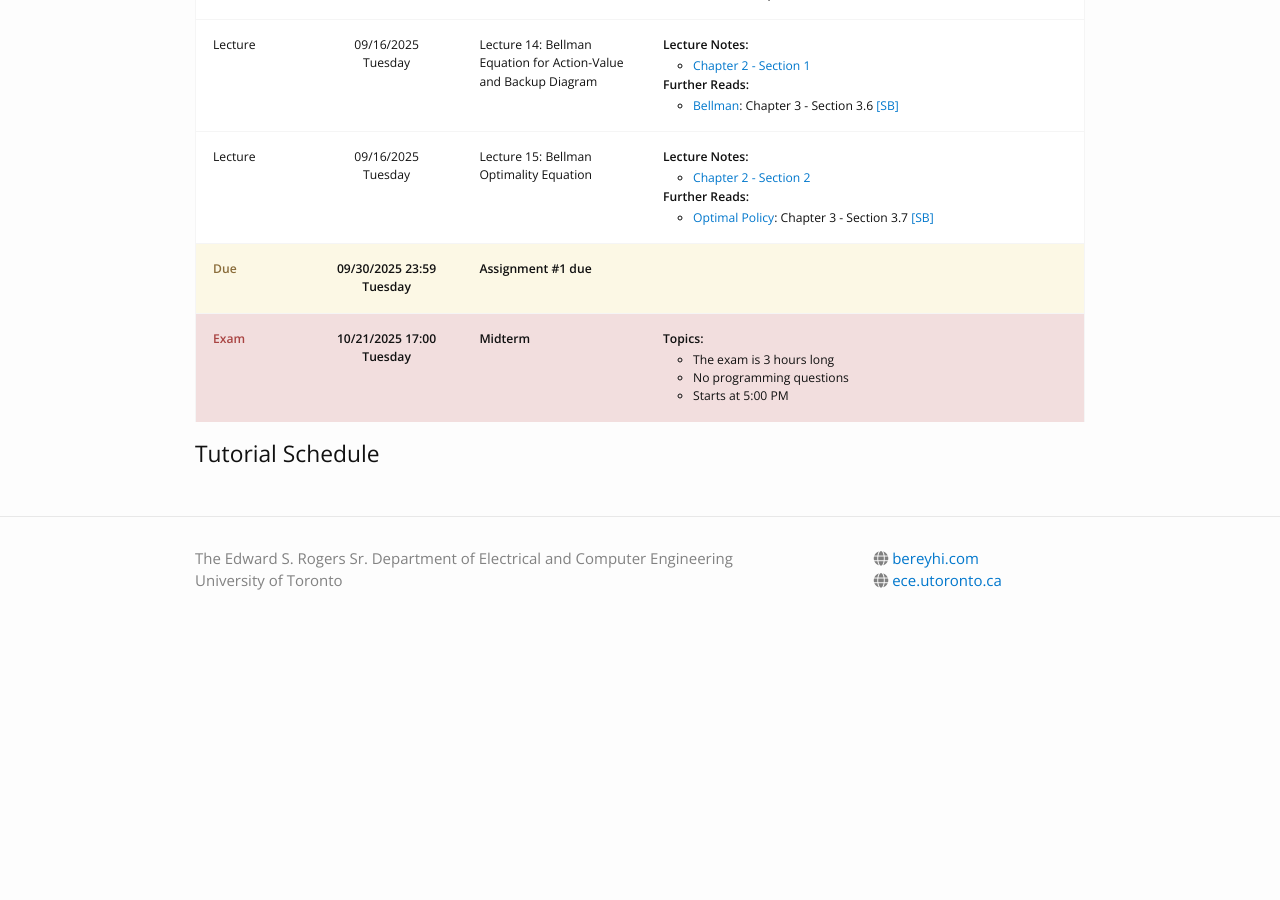
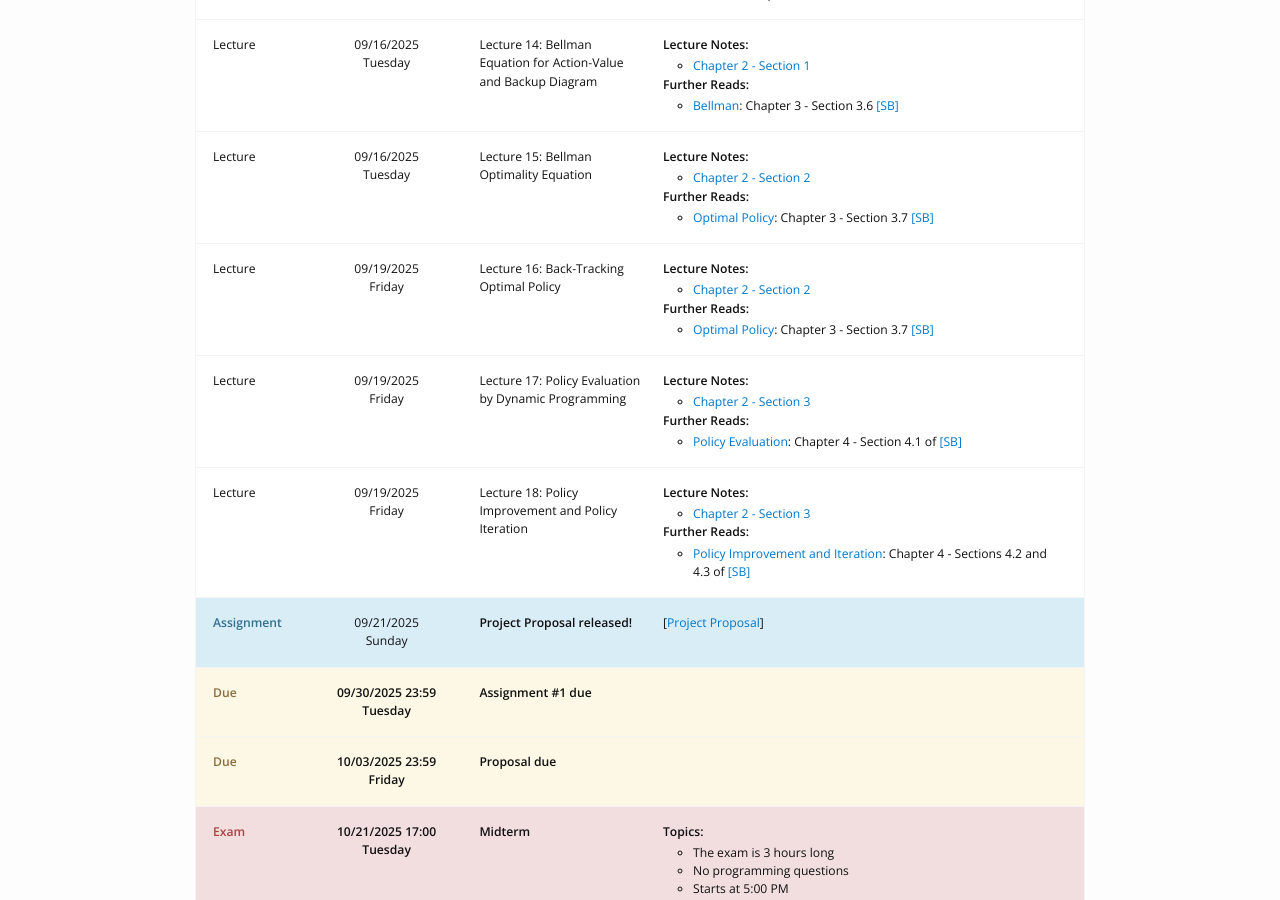
Before and after one commit to bereyhi-courses/rl-utoronto, a Jekyll site: the page built from schedule.md, in a window 1280 px wide and 900 px high, scrolled down 2106 px. Built offline with Jekyll 4.4.1, drawn with Linux system fonts in a browser that asks for light colours; nearby versions of some CDN libraries; before the commit the page ends 2758 px from its top, so only the background shows below that.

Commit message:
lecture added

```diff
--- /dev/null
+++ b/_assignments/02_PROTopic.md
@@ -0,0 +1,13 @@
+---
+type: assignment
+date: 2025-09-21T22:30:01
+title: 'Project Proposal'
+# pdf:
+link: https://app.crowdmark.com/student/assessments/project-proposal-84cff
+# solutions: /static_files/assignments/asg_solutions.pdf
+due_event:
+    type: due
+    date: 2025-10-03T23:59:59-4:00
+    description: 'Proposal due'
+---
+Please submit through the [provided Crowdmark link](https://app.crowdmark.com/student/assessments/project-proposal-84cff)
--- a/materials.md
+++ b/materials.md
@@ -69,3 +69,11 @@ This section will be completed gradually through the semester.
 
 #### Bellman Equation and Optimal Policy
 * [Bellman and Optimality](http://incompleteideas.net/book/the-book-2nd.html): Chapter 3 - Sections 3.6 and 3.7 of [[SB]](http://incompleteideas.net/book/the-book-2nd.html)
+
+
+#### Policy Iteration
+* [Policy Evaluation](http://incompleteideas.net/book/the-book-2nd.html): Chapter 4 - Section 4.1 of [[SB]](http://incompleteideas.net/book/the-book-2nd.html)
+* [Policy Improvement and Iteration](http://incompleteideas.net/book/the-book-2nd.html): Chapter 4 - Sections 4.2 and 4.3 of [[SB]](http://incompleteideas.net/book/the-book-2nd.html)
+
+#### Value Iteration
+* [Value Iteration](http://incompleteideas.net/book/the-book-2nd.html): Chapter 4 - Sections 4.4, 4.6 and 4.7 of [[SB]](http://incompleteideas.net/book/the-book-2nd.html)
```
Also changed, not shown: _lectures/L16_BackTrack.md (added, +16 -0 lines), _lectures/L17_PolicyEval.md (added, +16 -0 lines), _lectures/L18_PolicyIteration.md (added, +16 -0 lines).
